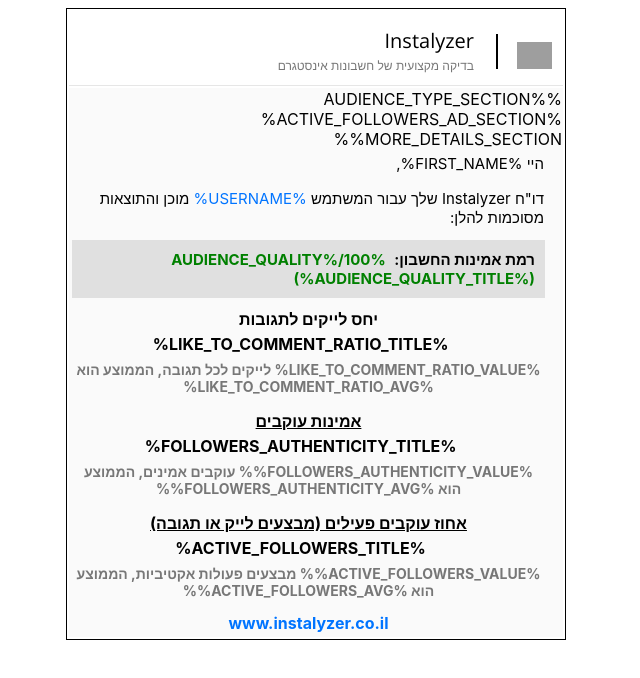
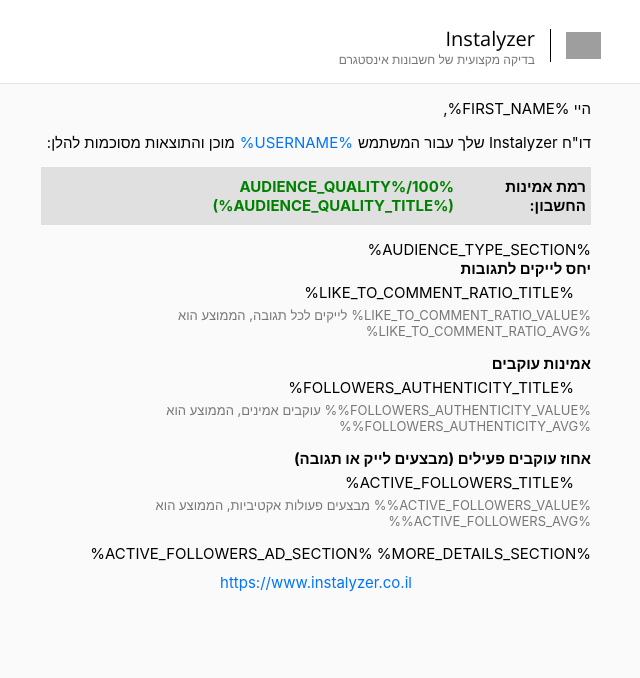
Before and after one commit to yonatanKreiner/instalyzer, a website: page src/email-format.html in a window 1280 px wide. Shown: the whole page, without its empty margins (324-964 px from the left). Drawn offline with nearby package versions, Linux system fonts and the light colour scheme; grey boxes are pictures that could not be loaded.

Commit message:
report to pdf and send via mail

```diff
--- a/package.json
+++ b/package.json
@@ -24,6 +24,7 @@
     "cors": "^2.8.5",
     "dotenv": "^6.2.0",
     "express": "^5.0.0-alpha.7",
+    "html5-to-pdf": "^3.1.3",
     "mongodb": "^3.1.10",
     "nodemailer": "^4.7.0",
     "qs": "^6.6.0"
--- a/src/email-format.html
+++ b/src/email-format.html
@@ -1,4 +1,4 @@
-<html style="direction:rtl">
+<html dir="rtl">
 
 <head>
     <style>
@@ -26,144 +26,228 @@
             background-color: #2CF61E;
         }
 
-        .table-body-row {
-            font-weight: normal;
-            font-size: 15px;
-            text-align: right;
+        .flex-row {
+            display: flex;
+            flex-direction: row;
         }
 
-        .page-link:hover {
+        .flex-column {
+            display: flex;
+            flex-direction: column;
+        }
+
+        .page-container {
+            align-items: center;
+            justify-content: center;
+        }
+
+        .report-container {
+            width: 100%;
+        }
+
+        .header-container {
+            justify-content: center;
+            border-bottom: 1px solid rgba(0, 0, 0, .0975);
+        }
+
+        .header {
+            width: 600px;
+            height: 75px;
+            align-items: center;
+        }
+
+        .logo-link {
+            text-decoration: none;
+        }
+
+        .logo-img {
+            margin-right: 15px;
+            width: 35px
+        }
+
+        .header-separator {
+            height: 33px;
+            border-right: 1px solid black;
+            margin: 0px 15px;
+        }
+
+        .header-title-brand-name {
+            font-family: 'Open Sans';
+            font-size: 20px;
+        }
+
+        .header-title-brand-desc {
+            font-size: 12px;
+            color: rgb(119, 119, 119);
+            font-family: -apple-system, BlinkMacSystemFont, Segoe UI, Roboto, Oxygen, Ubuntu, Cantarell, Fira Sans, Droid Sans, Helvetica Neue, sans-serif;
+        }
+
+        .link {
+            text-decoration: none;
+            color: #0074ff;
+        }
+
+        .report-body-container {
+            background-color: #fafafa;
+            justify-content: center;
+            height: 900px;
+        }
+
+        .report-body {
+            width: 550px;
+            padding: 15px;
+            font-size: 15px;
+            font-family: -apple-system, BlinkMacSystemFont, Segoe UI, Roboto, Oxygen, Ubuntu, Cantarell, Fira Sans, Droid Sans, Helvetica Neue, sans-serif;
+        }
+
+        .section-margin {
+            margin-bottom: 15px;
+        }
+
+        .info-section-title {
+            font-weight: bold;
+            margin-bottom: 5px;
+        }
+
+        .info-section-rate-container {
+            display: flex;
+            flex-direction: row;
+            align-items: center;
+            margin-bottom: 5px;
+        }
+
+        .info-section-rate-circle {
+            width: 12px;
+            height: 12px;
+            border-radius: 50px;
+            margin-left: 5px;
+        }
+
+        .classification-title {
+            width: 230px;
+        }
+
+        .classification-more-data {
+            margin-bottom: 5px;
+        }
+
+        .classification-metric-addition-data {
+            font-size: 13px;
+            color: rgb(119, 119, 119)
+        }
+
+        .account-authentic-container {
+            align-items: center;
+            background-color: #e0e0e0;
+            font-weight: bold;
+            padding: 10px 5px;
+        }
+
+        .account-authentic-title {
+            margin-left: 7px;
+        }
+
+        .account-authentic-number {
+            color: green
+        }
+
+        .account-name {
+            margin: 0 5px;
+        }
+
+        .underline-text {
             text-decoration: underline;
         }
 
-        .page-link {
-            color: #0074ff;
-            text-decoration: none;
-        }
-
-        .report-classified-user-type {
-            width: 230px;
-            display: inline-flex;
-        }
-
-        .measurement-title {
-            font-size: 16px;
-            margin-bottom: 5px;
-            font-weight: bold;
-            display: block;
-            text-decoration: underline;
-        }
-
-        .mesaurement-level-text {
-            font-size: 16px;
-            font-weight: bold;
-        }
-
-        .mesaurement-value-text {
-            font-size: 14px;
-            color: rgb(119, 119, 119);
-            margin-top: 7px;
-            display: block;
-        }
-
-        .mesaurement-section {
-            height: 100px;
+        .website-link-container {
+            margin-top: 10px;
+            display: flex;
+            flex-direction: row;
+            align-items: center;
+            justify-content: center;
         }
     </style>
     <link href="https://fonts.googleapis.com/css?family=Open+Sans" rel="stylesheet">
 </head>
-<table align='center' style="color: black; text-align: right; width: 500px; border: 1px solid black">
-    <tr style="height: 75px; border-bottom: 1px solid rgba(0,0,0,.0975);">
-        <th style="border-bottom: 1px solid rgba(0,0,0,.0975)">
-            <a target="_blank" rel="noopener noreferrer" style="text-decoration: none" href="http://www.instalyzer.co.il">
-                <img style="margin-right: 10px; width: 35px" src="https://ci6.googleusercontent.com/proxy/xaBDS_1A3shiYTmMwFcJtm6kbgFdj1LNkGdJ53rNiaSPMGIFmxu8LwJxMPNcuKKdsq_I3RY4elcn2ADpVb-b2HxiqUhjK_nNn6kp8u4=s0-d-e1-ft#http://www.instalyzer.co.il/static/media/logo.36f31357.png"
-                    alt="">
-            </a>
-            <div style="display: inline-block; height: 33px; margin: 0px 15px; border: 1px solid black"></div>
-            <table style="height: 45px; display: inline-block; text-align: right;">
-                <tr>
-                    <th style="font-family: 'Open Sans'; font-size: 20px; font-weight: normal;">Instalyzer</th>
-                </tr>
-                <tr>
-                    <th style="color: rgb(119, 119, 119); font-family: -apple-system,BlinkMacSystemFont,Segoe UI,Roboto,Oxygen,Ubuntu,Cantarell,Fira Sans,Droid Sans,Helvetica Neue,sans-serif; font-size: 12px; font-weight: normal;">
-                        בדיקה מקצועית של חשבונות אינסטגרם
-                    </th>
-                </tr>
-            </table>
-        </th>
-    </tr>
-    <tr style="font-family: -apple-system,BlinkMacSystemFont,Segoe UI,Roboto,Oxygen,Ubuntu,Cantarell,Fira Sans,Droid Sans,Helvetica Neue,sans-serif; background-color: #fafafa; height: 300px;">
-        <th style="font-weight: normal;">
-            <table style="margin-right: 15px;">
-                <tr>
-                    <th style="height:25px" class="table-body-row">היי %FIRST_NAME%,</th>
-                </tr>
-                <tr>
-                    <th style="height:60px;" class="table-body-row">
-                        <span>דו"ח Instalyzer שלך עבור המשתמש</span>
-                        <span><a class="page-link" target="_blank" rel="noopener noreferrer" href="https://www.instagram.com/%USERNAME%/">%USERNAME%</a></span>
-                        <span>מוכן והתוצאות מסוכמות להלן:</span>
-                    </th>
-                </tr>
-                <tr>
-                    <th style="background-color: #e0e0e0; font-weight: bold; padding: 10px;" class="table-body-row">
-                        <span>רמת אמינות החשבון:</span>
-                        <span style="color: green; margin-right: 5px">%AUDIENCE_QUALITY%/100 (%AUDIENCE_QUALITY_TITLE%)</span>
-                    </th>
-                </tr>
-                <tr>
+
+<body>
+    <div class="flex-row page-container">
+        <div class="report-container">
+            <div class="flex-row header-container">
+                <div class="flex-row header">
+                    <div>
+                        <a class="logo-link" target="_blank" rel="noopener noreferrer" href="http://www.instalyzer.co.il">
+                            <img class="logo-img" src="https://ci6.googleusercontent.com/proxy/xaBDS_1A3shiYTmMwFcJtm6kbgFdj1LNkGdJ53rNiaSPMGIFmxu8LwJxMPNcuKKdsq_I3RY4elcn2ADpVb-b2HxiqUhjK_nNn6kp8u4=s0-d-e1-ft#http://www.instalyzer.co.il/static/media/logo.36f31357.png"
+                                alt="" />
+                        </a>
+                    </div>
+                    <div class="header-separator"></div>
+                    <div class="flex-column">
+                        <div class="header-title-brand-name">Instalyzer</div>
+                        <div class="header-title-brand-desc">בדיקה
+                            מקצועית של חשבונות אינסטגרם
+                        </div>
+                    </div>
+                </div>
+            </div>
+
+            <div class="flex-row report-body-container">
+                <div class="report-body">
+                    <div class="section-margin">
+                        היי %FIRST_NAME%,
+                    </div>
+                    <div class="flex-row section-margin">
+                        דו"ח Instalyzer שלך עבור המשתמש <a class="link account-name" target="_blank" rel="noopener noreferrer"
+                            href="https://www.instagram.com/%USERNAME%/">%USERNAME%</a>
+                        מוכן והתוצאות מסוכמות להלן:
+                    </div>
+                    <div class="flex-row section-margin account-authentic-container">
+                        <div class="account-authentic-title">רמת אמינות החשבון:</div>
+                        <div class="account-authentic-number">%AUDIENCE_QUALITY%/100 (%AUDIENCE_QUALITY_TITLE%)</div>
+                    </div>
                     %AUDIENCE_TYPE_SECTION%
-                </tr>
-                <tr>
-                    <th class="mesaurement-section" class="table-body-row">
-                        <span style="font-size: 16px; margin-bottom: 5px; font-weight: bold; display: block">יחס לייקים
-                            לתגובות</span>
-                        <span>
-                            <span class='%LIKE_TO_COMMENT_RATIO_COLOR%' style="display: inline-block; width: 12px; height: 12px; border-radius: 10px;"></span>
-                            <span class="mesaurement-level-text">%LIKE_TO_COMMENT_RATIO_TITLE%</span>
-                        </span>
-                        <span class="mesaurement-value-text">%LIKE_TO_COMMENT_RATIO_VALUE%
-                            לייקים לכל תגובה, הממוצע הוא %LIKE_TO_COMMENT_RATIO_AVG%</span>
-                    </th>
-                </tr>
-                <tr>
-                    <th class="mesaurement-section" class="table-body-row">
-                        <span class="measurement-title">אמינות
-                            עוקבים</span>
-                        <span>
-                            <span class='%FOLLOWERS_AUTHENTICITY_COLOR%' style="display: inline-block; width: 12px; height: 12px; border-radius: 10px;"></span>
-                            <span class="mesaurement-level-text">%FOLLOWERS_AUTHENTICITY_TITLE%</span>
-                        </span>
-                        <span class="mesaurement-value-text">%FOLLOWERS_AUTHENTICITY_VALUE%%
-                            עוקבים אמינים, הממוצע הוא %FOLLOWERS_AUTHENTICITY_AVG%%</span>
-                    </th>
-                </tr>
-                <tr>
-                    <th class="mesaurement-section" class="table-body-row">
-                        <span class="measurement-title">אחוז
-                            עוקבים פעילים (מבצעים לייק או תגובה)</span>
-                        <span>
-                            <span class='%ACTIVE_FOLLOWERS_COLOR%' style="display: inline-block; width: 12px; height: 12px; border-radius: 10px;"></span>
-                            <span class="mesaurement-level-text">%ACTIVE_FOLLOWERS_TITLE%</span>
-                        </span>
-                        <span class="mesaurement-value-text">%ACTIVE_FOLLOWERS_VALUE%%
-                            מבצעים פעולות אקטיביות, הממוצע הוא %ACTIVE_FOLLOWERS_AVG%%</span>
-                    </th>
-                </tr>
-                <tr>
-                    %ACTIVE_FOLLOWERS_AD_SECTION%
-                </tr>
-                <tr>
-                    %MORE_DETAILS_SECTION%
-                </tr>
-                <tr>
-                    <th>
-                        <a target="_blank" rel="noopener noreferrer" style="color: #0074ff; text-decoration: none" href="http://www.instalyzer.co.il">www.instalyzer.co.il</a>
-                    </th>
-                </tr>
-            </table>
-        </th>
-    </tr>
-</table>
+                    <div class="flex-column">
+                        <div class="flex-column section-margin">
+                            <div class="info-section-title">יחס לייקים לתגובות</div>
+                            <div class="info-section-rate-container">
+                                <div class="info-section-rate-circle %LIKE_TO_COMMENT_RATIO_COLOR%"></div>
+                                <div>%LIKE_TO_COMMENT_RATIO_TITLE%</div>
+                            </div>
+                            <div class="classification-metric-addition-data">
+                                %LIKE_TO_COMMENT_RATIO_VALUE% לייקים לכל תגובה, הממוצע הוא %LIKE_TO_COMMENT_RATIO_AVG%
+                            </div>
+                        </div>
+                        <div class="flex-column section-margin">
+                            <div class="info-section-title">אמינות עוקבים</div>
+                            <div class="info-section-rate-container">
+                                <div class="info-section-rate-circle %FOLLOWERS_AUTHENTICITY_COLOR%"></div>
+                                <div>%FOLLOWERS_AUTHENTICITY_TITLE%</div>
+                            </div>
+                            <div class="classification-metric-addition-data">
+                                %FOLLOWERS_AUTHENTICITY_VALUE%% עוקבים אמינים, הממוצע הוא %FOLLOWERS_AUTHENTICITY_AVG%%
+                            </div>
+                        </div>
+                        <div class="flex-column section-margin">
+                            <div class="info-section-title">אחוז עוקבים פעילים (מבצעים לייק או
+                                תגובה)</div>
+                            <div class="info-section-rate-container">
+                                <div class="info-section-rate-circle %ACTIVE_FOLLOWERS_COLOR%"></div>
+                                <div>%ACTIVE_FOLLOWERS_TITLE%</div>
+                            </div>
+                            <div class="classification-metric-addition-data">
+                                %ACTIVE_FOLLOWERS_VALUE%% מבצעים פעולות אקטיביות, הממוצע הוא %ACTIVE_FOLLOWERS_AVG%%
+                            </div>
+                        </div>
+                        %ACTIVE_FOLLOWERS_AD_SECTION%
+                        %MORE_DETAILS_SECTION%
+                        <div class="website-link-container"><a class="link" href="https://www.instalyzer.co.il">https://www.instalyzer.co.il</a></div>
+                    </div>
+                </div>
+            </div>
+        </div>
+    </div>
+    </div>
+    </div>
+</body>
 
 </html>
```
Also changed, not shown: src/email-format.o.html (added, +169 -0 lines), src/email-service.js (+8 -1 lines), src/htmlToPdf.js (added, +23 -0 lines), src/hypeauditor.js (+69 -47 lines), src/report.js (+4 -4 lines), 3 other files.
